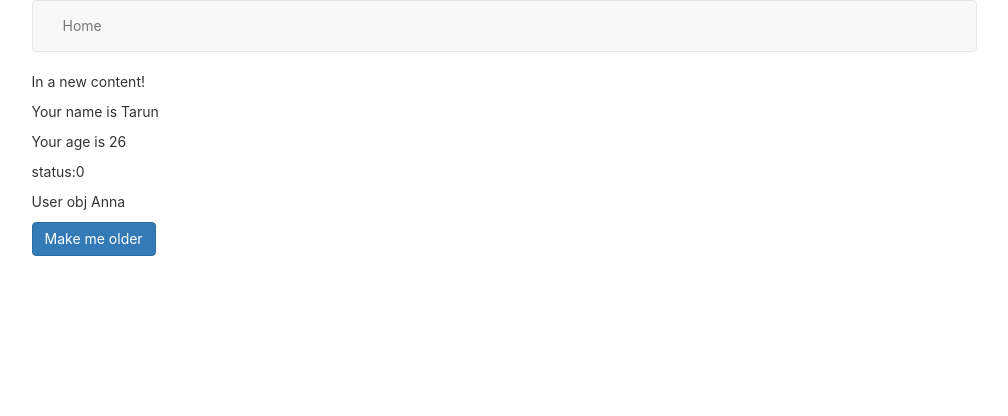
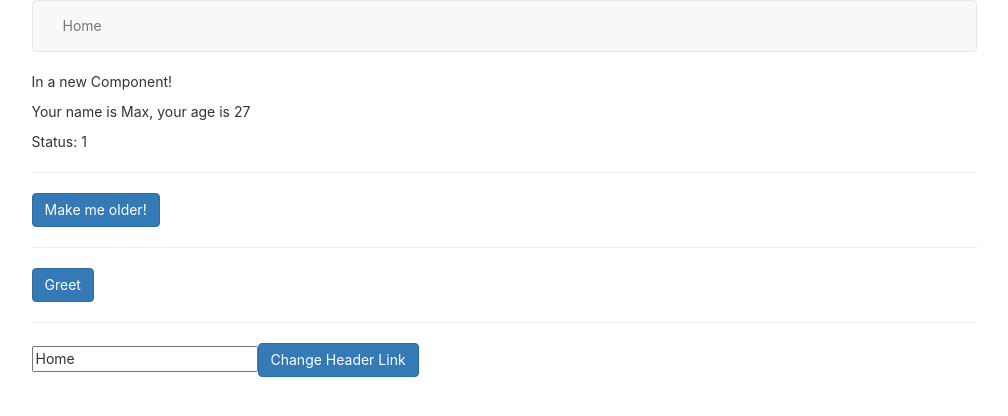
Before and after one commit to taruncx101/reactjs-basic, a React (Create React App) app: page / in a window 1280 px wide. Shown: the top 416 px of the page, without its empty margins (136-1144 px from the left). Built offline with nearby package versions, Linux system fonts and the light colour scheme.

Commit message:
implemented two way binding

```diff
--- a/src/App.js
+++ b/src/App.js
@@ -4,21 +4,42 @@ import './App.css';
 import { Header } from './components/Header';
 import { Home } from './components/Home';
 
-class App extends React.Component{
+
+class App extends React.Component {
+  constructor() {
+    super();
+    this.state = {
+      homeLink: "Home",
+    };
+  }
+
+  onGreet() {
+    alert("Hello!");
+  }
+
+  onChangeLinkName(newName) {
+    this.setState({
+      homeLink: newName,
+    });
+  }
+
   render() {
-    const user = {
-      name: "Anna",
-      hobbies: ["Sports"],
-    };
-
     return (
       <div className="container">
         <div className="row">
           <div className="col-xs-10 col-xs-offset-1">
-            <Header />
+            <Header homeLink={this.state.homeLink} />
           </div>
+        </div>
+        <div className="row">
           <div className="col-xs-10 col-xs-offset-1">
-            <Home name={"Tarun"} initialAge={26} user={ user }/>
+            <Home
+              name={"Max"}
+              initialAge={27}
+              greet={this.onGreet}
+              changeLink={this.onChangeLinkName.bind(this)}
+              initialLinkName={this.state.homeLink}
+            />
           </div>
         </div>
       </div>
--- a/src/components/Header.js
+++ b/src/components/Header.js
@@ -1,17 +1,17 @@
 import React from "react";
 
-export class Header extends React.Component {
-    render() {
-        return(
+export const Header = (props) => {
+  return (
     <nav className="navbar navbar-default">
       <div className="container">
         <div className="navbar-header">
           <ul className="nav navbar-nav">
-                            <li><a href="javascript:;"> Home </a></li>
+            <li>
+              <a href="#">{props.homeLink}</a>
+            </li>
           </ul>
         </div>
       </div>
-            </nav >
+    </nav>
   );
-    }
-}
+};
--- a/src/components/Home.js
+++ b/src/components/Home.js
@@ -6,21 +6,59 @@ export class Home extends React.Component {
     this.state = {
       age: props.initialAge,
       status: 0,
+      homeLink: props.initialLinkName,
+    };
+    setTimeout(() => {
+      this.setState({
+        status: 1,
+      });
+    }, 3000);
   }
+
+  onMakeOlder() {
+    this.setState({
+      age: this.state.age + 3,
+    });
   }
-    onMakeOlder() {
-        this.setState({ age: this.state.age + 3 });
-        console.log(this.age)
+
+  onChangeLink() {
+    this.props.changeLink(this.state.homeLink);
   }
+
+  onHandleChange(event) {
+    this.setState({
+      homeLink: event.target.value,
+    });
+  }
+
   render() {
     return (
       <div>
-              <p> In a new content!</p>
-              <p>Your name is {this.props.name}</p>
-              <p>Your age is {this.state.age}</p>
-              <p>status:{this.state.status}</p>
-              <p>User obj {this.props.user.name}</p>
-              <button className="btn btn-primary" onClick={ this.onMakeOlder.bind(this) }>Make me older</button>
+        <p>In a new Component!</p>
+        <p>
+          Your name is {this.props.name}, your age is {this.state.age}
+        </p>
+        <p>Status: {this.state.status}</p>
+        <hr />
+        <button onClick={() => this.onMakeOlder()} className="btn btn-primary">
+          Make me older!
+        </button>
+        <hr />
+        <button onClick={this.props.greet} className="btn btn-primary">
+          Greet
+        </button>
+        <hr />
+        <input
+          type="text"
+          value={this.state.homeLink}
+          onChange={(event) => this.onHandleChange(event)}
+        />
+        <button
+          onClick={this.onChangeLink.bind(this)}
+          className="btn btn-primary"
+        >
+          Change Header Link
+        </button>
       </div>
     );
   }
```
Also changed, not shown: 1 other file (tests, documents, lock files or other folders). Lines whose indentation alone changed are shown as unchanged.
